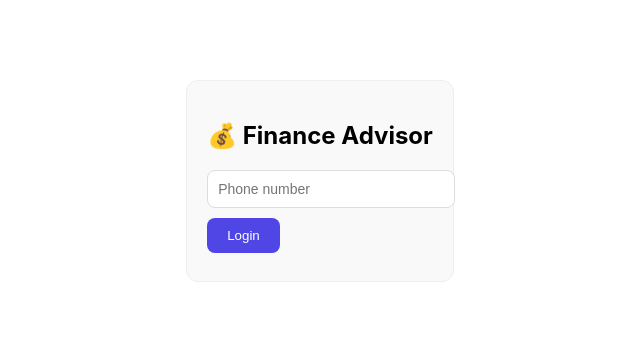
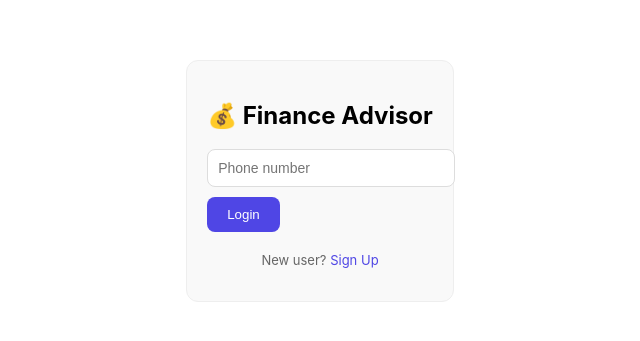
Before and after one commit to 22hp1a1255-ui/finance-advisor, a React (Create React App) app in the folder frontend/: page / in a window 1280 px wide. Shown: the part 211-552 px from the top of the page, without its empty margins (320-960 px from the left). Built offline with nearby package versions, Linux system fonts and the light colour scheme.

Commit message:
Fix: add signup to frontend

```diff
--- a/frontend/src/App.js
+++ b/frontend/src/App.js
@@ -5,6 +5,8 @@ const API = "https://finance-advisor-backend.onrender.com/api/v1";
 
 function Login({ onLogin }) {
   const [phone, setPhone] = useState("");
+  const [name, setName] = useState("");
+  const [isSignup, setIsSignup] = useState(false);
 
   const handleLogin = async () => {
     try {
@@ -15,13 +17,36 @@ function Login({ onLogin }) {
     }
   };
 
+  const handleSignup = async () => {
+    try {
+      const res = await axios.post(`${API}/auth/signup`, { phone_number: phone, name: name });
+      onLogin(res.data.token);
+    } catch {
+      alert("Signup failed. User may already exist.");
+    }
+  };
+
   return (
     <div style={styles.center}>
       <div style={styles.card}>
         <h2>💰 Finance Advisor</h2>
+        {isSignup && (
+          <input style={styles.input} placeholder="Your name"
+            value={name} onChange={e => setName(e.target.value)} />
+        )}
         <input style={styles.input} placeholder="Phone number"
           value={phone} onChange={e => setPhone(e.target.value)} />
-        <button style={styles.btn} onClick={handleLogin}>Login</button>
+        {isSignup
+          ? <button style={styles.btn} onClick={handleSignup}>Sign Up</button>
+          : <button style={styles.btn} onClick={handleLogin}>Login</button>
+        }
+        <p style={{ textAlign: 'center', marginTop: 12, fontSize: 13, color: '#666' }}>
+          {isSignup ? "Already have an account? " : "New user? "}
+          <span style={{ color: '#4f46e5', cursor: 'pointer' }}
+            onClick={() => setIsSignup(!isSignup)}>
+            {isSignup ? "Login" : "Sign Up"}
+          </span>
+        </p>
       </div>
     </div>
   );
```
